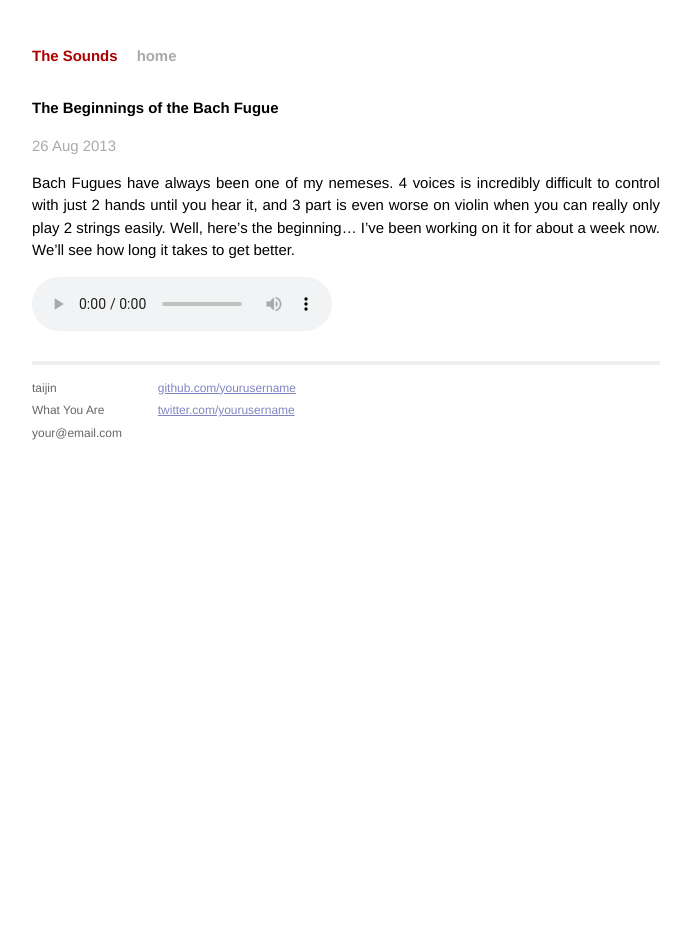
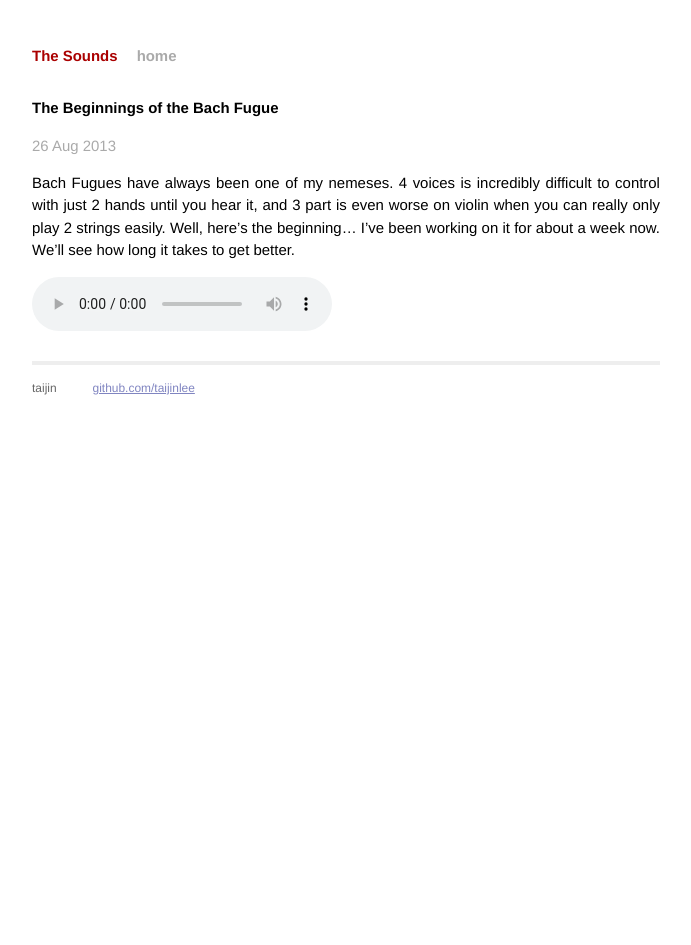
Before and after one commit to taijinlee/taijinlee.github.io, a Jekyll site: the page built from _posts/2013-08-26-bach-fugue.markdown, in a window 1280 px wide. Shown: the whole page, without its empty margins (294-985 px from the left). Built offline with Jekyll 4.4.1, drawn with Linux system fonts in a browser that asks for light colours; Markdown is read by kramdown in place of the engine named in the settings.

Commit message:
changing up some footer / title information

```diff
--- a/_layouts/default.html
+++ b/_layouts/default.html
@@ -27,15 +27,12 @@
         <div class="footer">
           <div class="contact">
             <p>
-              taijin<br />
-              What You Are<br />
-              your@email.com
+              taijin
             </p>
           </div>
           <div class="contact">
             <p>
-              <a href="http://github.com/yourusername/">github.com/yourusername</a><br />
-              <a href="http://twitter.com/yourusername/">twitter.com/yourusername</a><br />
+              <a href="http://github.com/taijinlee/">github.com/taijinlee</a><br />
             </p>
           </div>
         </div>
--- a/index.html
+++ b/index.html
@@ -1,6 +1,6 @@
 ---
 layout: default
-title: Your New Jekyll Site
+title: The Sounds
 ---
 
 <div id="home">
```
